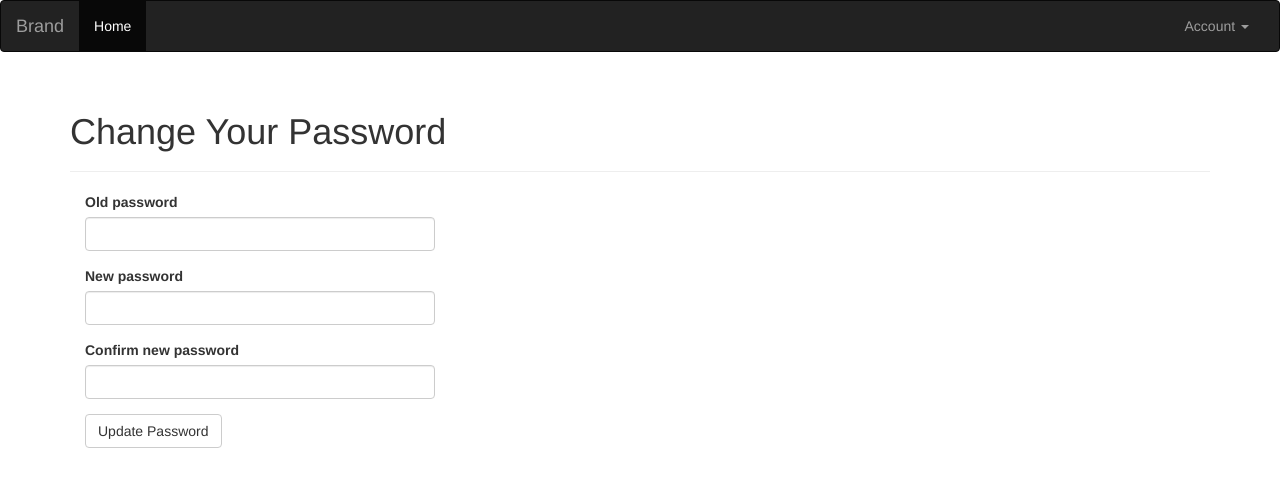
After one commit to Alwatan/chatty, a Flask app: page /auth/change-password in a window 1280 px wide. The commit adds this page. Shown: the top 487 px of the page. Run offline with Flask 2, Linux system fonts and the light colour scheme; the visitor is signed in with stand-in values (Sample User, id 1); data comes from the database, SQL or seed files in the repository; some libraries are stand-ins or nearby versions.

Commit message:
added the change password functionality

```diff
--- a/app/auth/forms.py
+++ b/app/auth/forms.py
@@ -27,3 +27,12 @@ class RegistrationForm(FlaskForm):
     def validate_username(self, field):
         if User.query.filter_by(username=field.data).first():
             raise ValidationError('Username already in use.')
+
+
+class ChangePasswordForm(FlaskForm):
+    old_password = PasswordField('Old password', validators=[DataRequired()])
+    password = PasswordField('New password', validators=[
+        DataRequired(), EqualTo('password2', message='Passwords must match.')])
+    password2 = PasswordField('Confirm new password',
+                              validators=[DataRequired()])
+    submit = SubmitField('Update Password')
--- a/app/auth/views.py
+++ b/app/auth/views.py
@@ -1,5 +1,5 @@
 from flask import render_template, redirect, url_for, flash, request
-from .forms import LoginForm, RegistrationForm
+from .forms import LoginForm, RegistrationForm, ChangePasswordForm
 from ..models import User
 from flask_login import login_user, logout_user, login_required, current_user
 from . import auth
@@ -79,3 +79,18 @@ def resend_confirmation():
                'auth/email/confirm', user=current_user, token=token)
     flash('A new confirmation email has been sent to you by email.')
     return redirect(url_for('main.index'))
+
+@auth.route('/change-password', methods=['GET','POST'])
+@login_required
+def change_password():
+    form = ChangePasswordForm()
+    if form.validate_on_submit():
+        if current_user.verify_password(form.old_password.data):
+            current_user.password = form.password.data
+            db.session.add(current_user)
+            db.session.commit()
+            flash('Your password has been updated.')
+            return redirect(url_for('main.index'))
+        else:
+            flash('Invalid password.')
+    return render_template("auth/change_password.html", form=form)
--- /dev/null
+++ b/app/templates/auth/change_password.html
@@ -0,0 +1,13 @@
+{% extends "base.html" %}
+{% import "bootstrap/wtf.html" as wtf %}
+
+{% block title %}Flasky - Change Password{% endblock %}
+
+{% block page_content %}
+<div class="page-header">
+    <h1>Change Your Password</h1>
+</div>
+<div class="col-md-4">
+    {{ wtf.quick_form(form) }}
+</div>
+{% endblock %}
--- a/app/templates/base.html
+++ b/app/templates/base.html
@@ -28,9 +28,15 @@
       </ul>
       <ul class="nav navbar-nav navbar-right">
           {% if current_user.is_authenticated %}
-            <li><a href="{{ url_for('auth.logout') }}">Log Out</a></li>
+          <li class="dropdown">
+              <a href="#" class="dropdown-toggle" data-toggle="dropdown">Account <b class="caret"></b></a>
+              <ul class="dropdown-menu">
+                  <li><a href="{{ url_for('auth.change_password') }}">Change Password</a></li>
+                  <li><a href="{{ url_for('auth.logout') }}">Log Out</a></li>
+              </ul>
+          </li>
           {% else %}
-            <li><a href="{{ url_for('auth.login') }}">Log In</a></li>
+          <li><a href="{{ url_for('auth.login') }}">Log In</a></li>
           {% endif %}
       </ul>
     </div><!-- /.navbar-collapse -->
```
